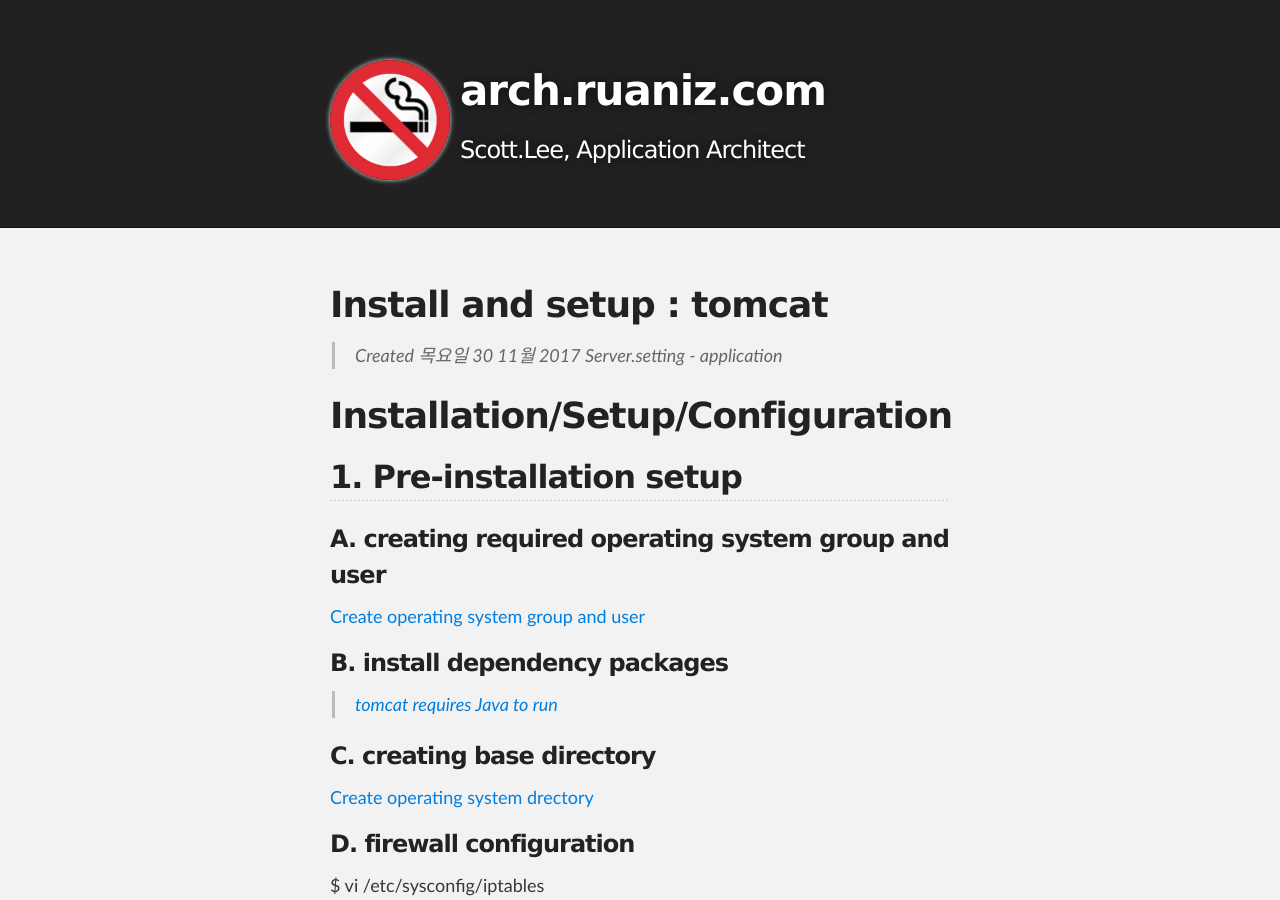
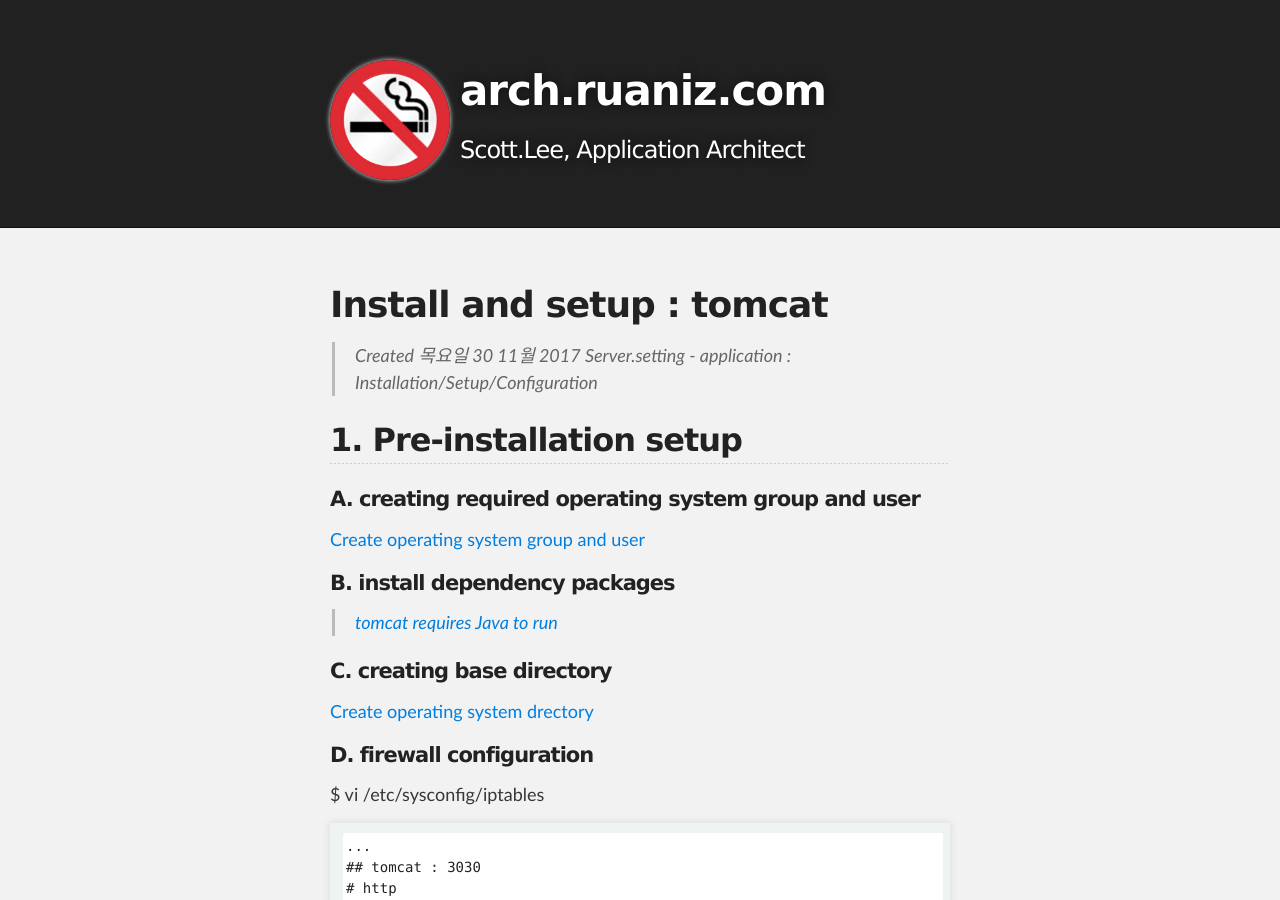
Before and after one commit to unlimited9/unlimited9.github.com, a Jekyll site: the page built from reference.notes/TA/apache.tomcat/install.n.setup.md, in a window 1280 px wide and 900 px high. Built offline with Jekyll 4.4.1, drawn with Linux system fonts in a browser that asks for light colours; our own code applies the rules of GitHub Pages for plain Markdown files; some of the changed text lies outside the part shown.

````diff
--- a/reference.notes/TA/apache.tomcat/install.n.setup.md
+++ b/reference.notes/TA/apache.tomcat/install.n.setup.md
@@ -2,26 +2,20 @@
 # Install and setup : tomcat
 
 >Created 목요일 30 11월 2017
-Server.setting - application
-
-# Installation/Setup/Configuration
+Server.setting - application : Installation/Setup/Configuration
 
 ## 1. Pre-installation setup
 
-### A. creating required operating system group and user
+#### A. creating required operating system group and user
+[Create operating system group and user](/reference.notes/TA/system/management.account.n.group.md)
 
-[Create operating system group and user](/reference.notes/TA/system/create.account.n.group.md)
-
-### B. install dependency packages
-
+#### B. install dependency packages
 >[tomcat requires Java to run](/reference.notes/AA/JDK/install.n.setup.md)
 
-### C. creating base directory
+#### C. creating base directory
+[Create operating system drectory](/reference.notes/TA/system/management.directory.md)
 
-[Create operating system drectory](/reference.notes/TA/system/create.directory.md)
-
-### D. firewall configuration
-
+#### D. firewall configuration
 $ vi /etc/sysconfig/iptables
 ```
 ...
@@ -33,20 +27,19 @@ $ vi /etc/sysconfig/iptables
 ...
 ```
 
-#### restart iptalbes service
+`restart iptalbes service`
 $ service iptables restart
 
 $ iptables -nL
 
 ## 2. installation setup : app
 
-### A. change account
-
+#### A. change account
 $ su - app
 
-### B. creating application directory
+#### B. creating application directory
 
-#### make directory
+`make directory`
 $ mkdir -p /apps/tomcat
 $ mkdir -p /data/tomcat
 $ mkdir -p /logs/tomcat
@@ -56,25 +49,22 @@ $ mkdir -p /pgms/tomcat/webapps
 $ mkdir -p /pgms/tomcat/wars
 $ mkdir -p /pgms/tomcat/backup
 
-### C. download
-
-#### Tomcat(http://tomcat.apache.org/)
+#### C. download
+>Tomcat(http://tomcat.apache.org/)
 
 $ cd /apps/install
 $ curl -O http://mirror.apache-kr.org/tomcat/tomcat-9/v9.0.20/bin/apache-tomcat-9.0.20.tar.gz
 ~~$ wget http://mirror.apache-kr.org/tomcat/tomcat-9/v9.0.20/bin/apache-tomcat-9.0.20.tar.gz -P /apps/install~~
 
-### D. install
-
-#### decompress tarball
+#### D. install
+`decompress tarball`
 $ tar -zxvf /apps/install/apache-tomcat-9.0.20.tar.gz
 
-#### copy application directory
+`copy application directory`
 $ cp -R apache-tomcat-9.0.20 /apps/tomcat/9.0.20
 
-### E. instance configure
-
-#### make directory
+#### E. instance configure
+`make directory`
 $ mkdir -p \
 /apps/tomcat/instances/es.01/bin  \
 /apps/tomcat/instances/es.01/conf \
@@ -84,13 +74,13 @@ $ mkdir -p \
 
 $ cp -R /apps/tomcat/9.0.20/conf/* /apps/tomcat/instances/es.01/conf
 
-#### port - system property
+`port - system property`
 $ sed -i -e 's/8005/\${tomcat\.port\.shutdown}/g' /apps/tomcat/instances/es.01/conf/server.xml
 $ sed -i -e 's/8080/\${tomcat\.port\.http}/g' /apps/tomcat/instances/es.01/conf/server.xml
 $ sed -i -e 's/8009/\${tomcat\.port\.ajp}/g' /apps/tomcat/instances/es.01/conf/server.xml
 $ sed -i -e 's/8443/\${tomcat\.port\.https}/g' /apps/tomcat/instances/es.01/conf/server.xml
 
-#### application context
+`application context`
 $ vi /apps/tomcat/instances/es.01/conf/server.xml
 ```
     ...
@@ -116,8 +106,7 @@ $ vi /apps/tomcat/instances/es.01/conf/server.xml
     ...
 ```
 
-### F. create instance shell script
-
+#### F. create instance shell script
 $ vi /apps/tomcat/instances/es.01/bin/tomcat.sh
 ```
 #!/bin/sh
@@ -257,13 +246,13 @@ $ chmod 755 /apps/tomcat/instances/es.01/bin/tomcat.sh
 >
 >$ chmod 755 /apps/tomcat/instances/es.01/bin/setenv.sh
 
-#### set instance port
+`set instance port`
 $ sed -i -e 's/8080/18080/g' /apps/tomcat/instances/es.01/bin/tomcat.sh
 $ sed -i -e 's/8443/18443/g' /apps/tomcat/instances/es.01/bin/tomcat.sh
 $ sed -i -e 's/8005/18005/g' /apps/tomcat/instances/es.01/bin/tomcat.sh
 $ sed -i -e 's/8009/18009/g' /apps/tomcat/instances/es.01/bin/tomcat.sh
 
->####  set more instances
+>**set more instances**
 >`copy sample instance`
 $ cp -R /apps/tomcat/instances/es.01 /apps/tomcat/instances/new.instance.01
 >
@@ -274,26 +263,24 @@ $ sed -i -e 's/18443/28443/g' /apps/tomcat/instances/new.instance.01/bin/tomcat.
 $ sed -i -e 's/18005/28005/g' /apps/tomcat/instances/new.instance.01/bin/tomcat.sh
 $ sed -i -e 's/18009/28009/g' /apps/tomcat/instances/new.instance.01/bin/tomcat.sh
 
-### G. run application
-
-#### start service
+#### G. run application
+`start service`
 $ /apps/tomcat/instances/es.01/bin/tomcat start
 
-#### check status
+`check status`
 $ /apps/tomcat/instances/es.01/bin/tomcat status
 
-#### check process and port
+`check process and port`
 $ ps -ef | grep tomcat
 $ netstat -na | grep LISTEN
 
-#### stop service
+`stop service`
 $ /apps/tomcat/instances/es.01/bin/tomcat stop
 
 ## 3. post-installation setup
 
-### A. create shell script
-
-#### 등록된 인스턴스들을 일괄적으로 start/stop
+#### A. create shell script
+`등록된 인스턴스들을 일괄적으로 start/stop`
 $ vi /apps/tomcat/tomcat
 ```
 #!/bin/sh
@@ -351,23 +338,21 @@ esac
 exit 0
 ```
 
-### B. add service
-
+#### B. add service
 $ cp /apps/tomcat/tomcat /etc/rc.d/init.d/tomcat
 
-#### case of redhat
-$ chkconfig --add tomcat
-$ chkconfig --level 35 tomcat on
+* case of redhat
+	$ chkconfig --add tomcat
+	$ chkconfig --level 35 tomcat on
 
-$ chkconfig --list | grep tomcat
-```
-nginx 0:off 1:off 2:off 3:on 4:off 5:on 6:off
-```
+	$ chkconfig --list | grep tomcat
+	```
+	nginx 0:off 1:off 2:off 3:on 4:off 5:on 6:off
+	```
+* case of debian
+	$ sudo update-rc.d -f tomcat defaults
 
->#### case of debian
->$ sudo update-rc.d -f tomcat defaults
-
-### C. configure SELinux(optional)
+#### C. configure SELinux(optional)
 $ vi /etc/selinux/config
 ```
 ...
@@ -391,7 +376,7 @@ $ service tomcat stop
 
 ## 9. Appendix
 
-### reference site
+#### reference site
 
 * DBCP 소개/설정 및 validationQuery 이슈
 http://linuxism.tistory.com/579
````
